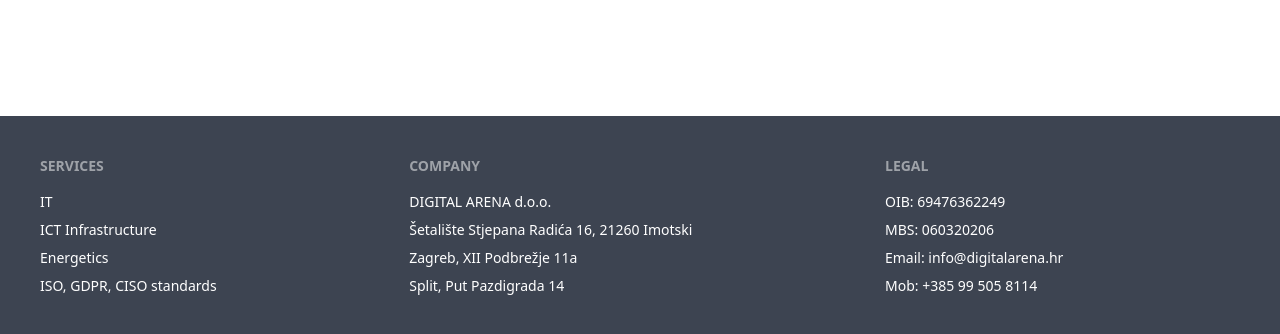
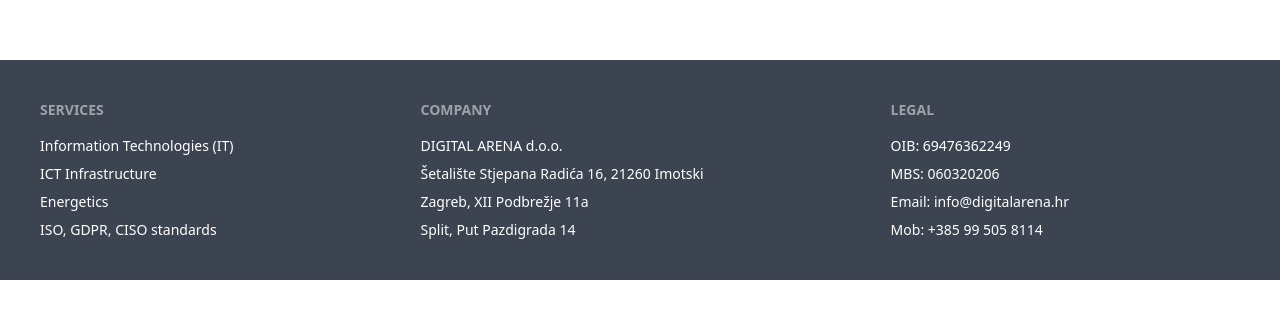
Before and after one commit to ASoldo/digital-arena-web, a Vue app in the folder digital-arena/: page / in a window 1280 px wide. Shown: the part 1676-2010 px from the top of the page. After the commit the page ends 1956 px from the top, so only its background shows below. Built offline with nearby package versions, Linux system fonts and the light colour scheme.

Commit message:
Small fixes (typos), remove unused asset

```diff
--- a/digital-arena/src/components/footer.vue
+++ b/digital-arena/src/components/footer.vue
@@ -4,7 +4,7 @@
       <footer class="footer p-10 bg-neutral text-neutral-content">
         <div>
           <span class="footer-title">Services</span>
-          <a class="link link-hover">IT</a>
+          <a class="link link-hover">Information Technologies (IT)</a>
           <a class="link link-hover">ICT Infrastructure</a>
           <a class="link link-hover">Energetics</a>
           <a class="link link-hover">ISO, GDPR, CISO standards</a>
--- a/digital-arena/src/components/services.vue
+++ b/digital-arena/src/components/services.vue
@@ -16,8 +16,8 @@
         </figure>
         <div class="card-body">
           <h2 class="card-title">
-            IT
-            <div class="badge badge-secondary">NEW</div>
+            Information Technologies (IT)
+            <!-- <div class="badge badge-secondary">NEW</div> -->
           </h2>
           <p>
             We improve technology and processes. By using our services you will
@@ -37,7 +37,7 @@
         <div class="card-body">
           <h2 class="card-title">
             ICT infrastructure
-            <div class="badge badge-secondary">NEW</div>
+            <!-- <div class="badge badge-secondary">NEW</div> -->
           </h2>
           <p>
             Construction and maintenance of ICT infrastructure. We build and
@@ -57,7 +57,7 @@
         <div class="card-body">
           <h2 class="card-title">
             Energetics
-            <div class="badge badge-secondary">NEW</div>
+            <!-- <div class="badge badge-secondary">NEW</div> -->
           </h2>
           <p>
             Green transforming the energy sector through efficient energy use
@@ -76,7 +76,7 @@
         <div class="card-body">
           <h2 class="card-title">
             ISO standards, GDPR compliance and CISO externalization
-            <div class="badge badge-secondary">NEW</div>
+            <!-- <div class="badge badge-secondary">NEW</div> -->
           </h2>
           <p>
             We provide information system audit service and harmonize your
```
Also changed, not shown: digital-arena/src/assets/mountains.png (deleted).
